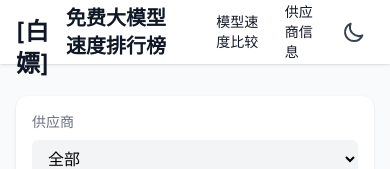
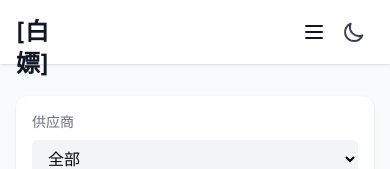
Before and after one commit to mc506lw/free-llmspeed, a Vue app: page / in a window 390 px wide. Shown: the top 169 px of the page. Built offline with nearby package versions, Linux system fonts and the light colour scheme.

Commit message:
Update App.vue

```diff
--- a/src/App.vue
+++ b/src/App.vue
@@ -3,12 +3,41 @@
     <nav class="bg-white dark:bg-gray-800 shadow-sm">
       <div class="max-w-7xl mx-auto px-4 sm:px-6 lg:px-8">
         <div class="flex justify-between h-16">
-          <div class="flex items-center">
+          <div class="flex items-center flex-1">
             <span class="h-8 w-16 mr-4 text-2xl font-semibold text-gray-900 dark:text-white">[白嫖]</span>
-            <a class="text-xl font-semibold text-gray-900 dark:text-white" href="#">免费大模型速度排行榜</a>
-            <router-link to="/" class="ml-8 px-3 py-2 rounded-md text-sm font-medium text-gray-900 dark:text-white hover:bg-gray-100 dark:hover:bg-gray-700 transition-colors duration-300">模型速度比较</router-link>
-            <router-link to="/vendors" class="px-3 py-2 rounded-md text-sm font-medium text-gray-900 dark:text-white hover:bg-gray-100 dark:hover:bg-gray-700 transition-colors duration-300">供应商信息</router-link>
+            <a class="text-xl font-semibold text-gray-900 dark:text-white max-md:hidden" href="#">免费大模型速度排行榜</a>
+            <!-- 桌面导航 -->
+            <div class="hidden md:flex space-x-4 ml-8">
+              <router-link to="/" class="px-3 py-2 rounded-md text-sm font-medium text-gray-900 dark:text-white hover:bg-gray-100 dark:hover:bg-gray-700 transition-colors duration-300">模型速度比较</router-link>
+              <router-link to="/vendors" class="px-3 py-2 rounded-md text-sm font-medium text-gray-900 dark:text-white hover:bg-gray-100 dark:hover:bg-gray-700 transition-colors duration-300">供应商信息</router-link>
+            </div>
           </div>
+
+          <!-- 移动端汉堡菜单 -->
+          <div class="md:hidden flex items-center">
+            <button @click="isMenuOpen = !isMenuOpen" class="p-2 rounded-lg hover:bg-gray-100 dark:hover:bg-gray-700">
+              <svg class="w-6 h-6 text-gray-900 dark:text-white" fill="none" stroke="currentColor" viewBox="0 0 24 24">
+                <path stroke-linecap="round" stroke-linejoin="round" stroke-width="2" d="M4 6h16M4 12h16M4 18h16"/>
+              </svg>
+            </button>
+          </div>
+
+          <!-- 移动端下拉菜单 -->
+          <transition
+            enter-active-class="transition ease-out duration-100"
+            enter-from-class="transform opacity-0 scale-95"
+            enter-to-class="transform opacity-100 scale-100"
+            leave-active-class="transition ease-in duration-75"
+            leave-from-class="transform opacity-100 scale-100"
+            leave-to-class="transform opacity-0 scale-95"
+          >
+            <div v-if="isMenuOpen" class="absolute md:hidden top-16 inset-x-0 mx-4 bg-white dark:bg-gray-800 rounded-lg shadow-lg divide-y divide-gray-200 dark:divide-gray-700" @click.self="isMenuOpen = false">
+              <div class="px-4 py-3 space-y-2">
+                <router-link to="/" class="block px-4 py-2 text-sm text-gray-900 dark:text-white hover:bg-gray-100 dark:hover:bg-gray-700 rounded-md">模型速度比较</router-link>
+                <router-link to="/vendors" class="block px-4 py-2 text-sm text-gray-900 dark:text-white hover:bg-gray-100 dark:hover:bg-gray-700 rounded-md">供应商信息</router-link>
+              </div>
+            </div>
+          </transition>
 
           <div class="flex items-center space-x-4">
             <div class="hidden md:flex space-x-2 text-sm">
@@ -41,6 +70,7 @@ import ModelLeaderboard from './components/ModelLeaderboard.vue'
 import { ref, onMounted } from 'vue'
 
 const isDark = ref(false)
+const isMenuOpen = ref(false)
 
 const toggleDarkMode = () => {
   isDark.value = !isDark.value
```
